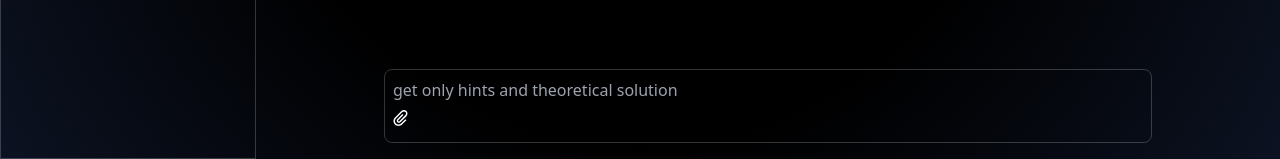
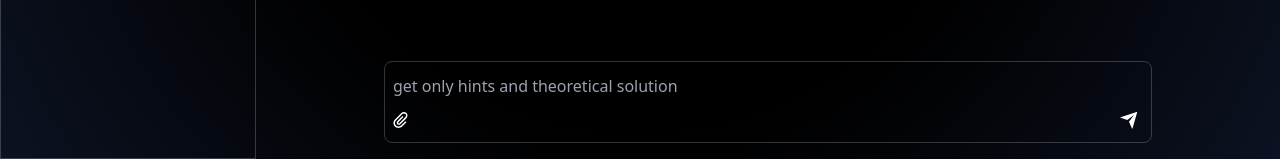
Before and after one commit to Nota0515/guardian, a React (Vite) app: page / in a window 1280 px wide. Shown: the part 641-800 px from the top of the page. Built offline with nearby package versions, Linux system fonts and the light colour scheme; a web font is replaced by a local one.

Commit message:
added send button on textarea

```diff
--- a/src/pages/Home.jsx
+++ b/src/pages/Home.jsx
@@ -3,9 +3,18 @@ import { useState } from 'react'
 import Button from '../components/Buttons'
 import Userinfotoggle from '../components/Userinfotoggle'
 import { GoSidebarCollapse, GoSidebarExpand } from "react-icons/go";
+import { RiSendPlaneFill } from "react-icons/ri";
 import { ImAttachment } from "react-icons/im";
 
 const Home = () => {
+
+  const sendBtnClick = () => {
+    console.log("this btn is clicked")
+  }
+
+
+
+
   const textArearef = useRef(null);
 
   const adjustHeight = () => {
@@ -75,7 +84,7 @@ const Home = () => {
         </div>
         <div className='downcontent p-4 w-full'>
           <div className="usertextarea flex flex-col relative items-center justify-center border border-white/20 rounded-lg w-full max-w-3xl min-w-[200px] p-2 mx-auto">
-            <div className='textArea flex w-full justify-center overflow-hidden '>
+            <div className='textArea flex w-full justify-center overflow-hidden pt-1'>
               <textarea
                 ref={textArearef}
                 onInput={adjustHeight}
@@ -85,11 +94,11 @@ const Home = () => {
                 rows={1}
               ></textarea>
             </div>
-            <div className='iconsuploads flex w-full justify-between pt-2'>
+            <div className='iconsuploads flex w-full justify-between pt-2 items-center'>
               <ImAttachment />
-              <div className="submitbtndiv">
-                <Button>
-
+              <div className="submitbtndiv flex items-center justify-center rounded-md hover:bg-white/20">
+                <Button onClick={sendBtnClick}>
+                  <RiSendPlaneFill size={20} />
                 </Button>
               </div>
             </div>
```
